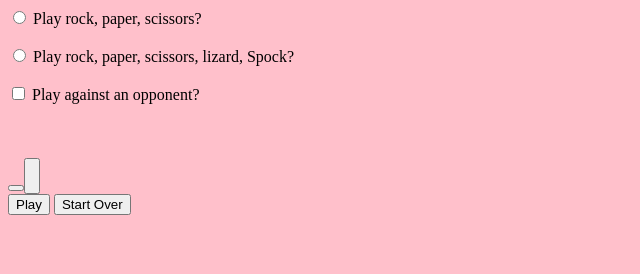
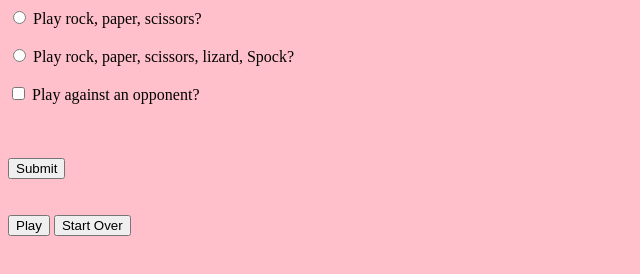
Before and after one commit to comp426-2023-spring/e02-jwalkerw, a website: page public/index.html in a window 1280 px wide. Shown: the whole page, without its empty margins (0-640 px from the left). Drawn offline with nearby package versions, Linux system fonts and the light colour scheme.

Commit message:
Update index.html

```diff
--- a/public/index.html
+++ b/public/index.html
@@ -30,8 +30,7 @@
 			<input type="radio" id="spock" name="shot" value="spock" class="rpsls shots">
 			<label class="shots rpsls">Spock</label>
 			<br><br>
-			<button type="submit" value="Play">
-                        <button type="submit" value="Start Over">
+			<input type="submit" value="Submit">
 		</form>
 		<br><br>
     <button type="button" id="play" onclick="playGame()">Play</button>
```
